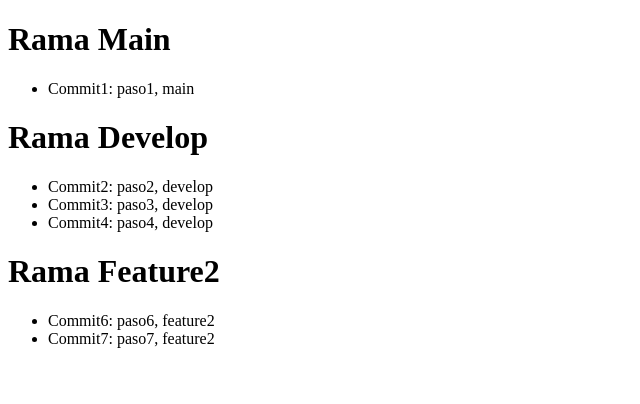
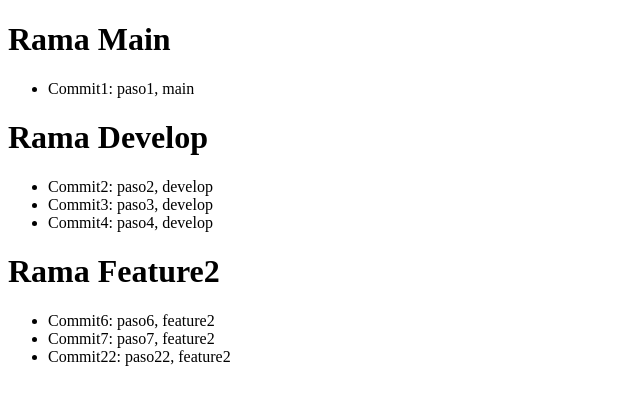
Before and after one commit to edurenera/proyecto-git, a plain HTML site: page index.html in a window 1280 px wide. Shown: the whole page, without its empty margins (0-640 px from the left). Drawn offline with Linux system fonts and the light colour scheme.

Commit message:
Commit22: paso22, feature2

```diff
--- a/index.html
+++ b/index.html
@@ -22,6 +22,7 @@
     <ul>
         <li>Commit6: paso6, feature2</li>
         <li>Commit7: paso7, feature2</li>
+        <li>Commit22: paso22, feature2</li>
     </ul>
 </body>
 </html>
```
